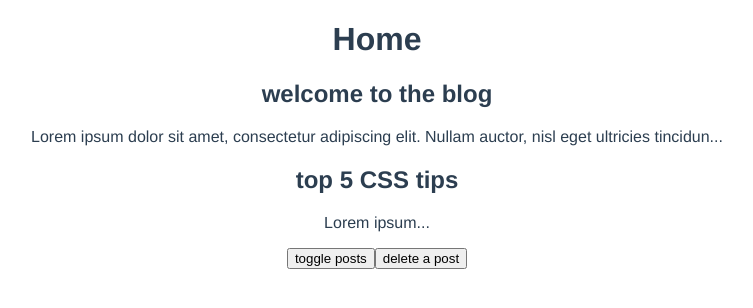
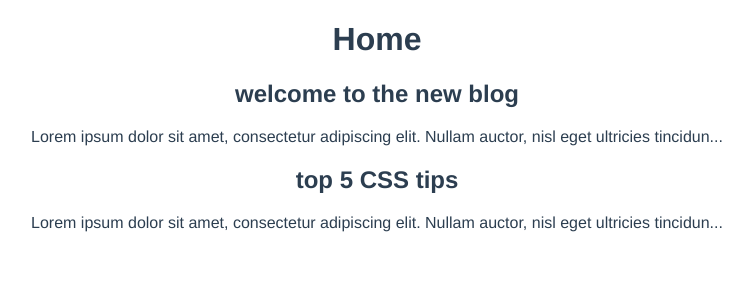
Before and after one commit to yusun-lab/dojo-blog, a Vue app: page / in a window 1280 px wide. Shown: the top 308 px of the page, without its empty margins (263-1016 px from the left). Built offline with nearby package versions, Linux system fonts and the light colour scheme; data requests are answered from the project's data file.

Commit message:
9 is done

```diff
--- /dev/null
+++ b/data/db.json
@@ -0,0 +1,16 @@
+{
+  "posts": [
+    {
+      "id": 1,
+      "title": "welcome to the new blog",
+      "body": "Lorem ipsum dolor sit amet, consectetur adipiscing elit. Nullam auctor, nisl eget ultricies tincidunt, nunc nisl aliquam nunc, vitae aliquam nisl nunc vitae nisl. Sed vitae nisl eget nisl aliquam tincidunt. Nullam auctor, nisl eget ultricies tincidunt, nunc nisl aliquam nunc, vitae aliquam nisl nunc vitae nisl. Sed vitae nisl eget nisl aliquam tincidunt.",
+      "tags": ["webdev", "coding", "news"]
+    },
+    {
+      "id": 2,
+      "title": "top 5 CSS tips",
+      "body": "Lorem ipsum dolor sit amet, consectetur adipiscing elit. Nullam auctor, nisl eget ultricies tincidunt, nunc nisl aliquam nunc, vitae aliquam nisl nunc vitae nisl. Sed vitae nisl eget nisl aliquam tincidunt. Nullam auctor, nisl eget ultricies tincidunt, nunc nisl aliquam nunc, vitae aliquam nisl nunc vitae nisl. Sed vitae nisl eget nisl aliquam tincidunt.",
+      "tags": ["css", "webdev", "coding"]
+    }
+  ]
+}
--- a/package.json
+++ b/package.json
@@ -8,6 +8,7 @@
   },
   "dependencies": {
     "core-js": "^3.8.3",
+    "json-server": "^1.0.0-beta.3",
     "vue": "^3.2.13",
     "vue-class-component": "^8.0.0-0",
     "vue-router": "^4.0.3"
--- a/src/views/HomeView.vue
+++ b/src/views/HomeView.vue
@@ -1,10 +1,11 @@
 <template>
   <div class="home">
     <h1>Home</h1>
-    <PostList v-if="showPosts" :posts="posts" />
-    <button @click="showPosts = !showPosts">toggle posts</button>
-    <!-- .pop() is a JavaScript array method that removes the last element from the array and returns it -->
-    <button @click="posts.pop()">delete a post</button>
+    <div v-if="error">{{ error }}</div>
+    <div v-if="posts.length">
+      <PostList :posts="posts" />
+    </div>
+    <div v-else>loading...</div>
   </div>
 </template>
 
@@ -12,14 +13,25 @@
 import PostList from "../components/PostList.vue";
 import { ref } from "vue";
 
-const posts = ref([
-  {
-    title: "welcome to the blog",
-    body: "Lorem ipsum dolor sit amet, consectetur adipiscing elit. Nullam auctor, nisl eget ultricies tincidunt, nunc nisl aliquam nunc, vitae aliquam nisl nunc vitae nisl. Sed vitae nisl eget nisl aliquam tincidunt. Nullam auctor, nisl eget ultricies tincidunt, nunc nisl aliquam nunc, vitae aliquam nisl nunc vitae nisl. Sed vitae nisl eget nisl aliquam tincidunt.",
-    id: 1,
-  },
-  { title: "top 5 CSS tips", body: "Lorem ipsum", id: 2 },
-]);
+const posts = ref([]);
+const error = ref<string | null>(null);
 
-const showPosts = ref(true);
+const load = async () => {
+  try {
+    let data = await fetch("http://localhost:3000/posts");
+    if (!data.ok) {
+      throw new Error("no data available");
+    }
+    posts.value = await data.json();
+  } catch (err) {
+    if (err instanceof Error) {
+      error.value = err.message;
+    } else {
+      error.value = "An unknown error occurred";
+    }
+    console.log(error.value);
+  }
+};
+
+load();
 </script>
```
Also changed, not shown: 1 other file (tests, documents, lock files or other folders).
